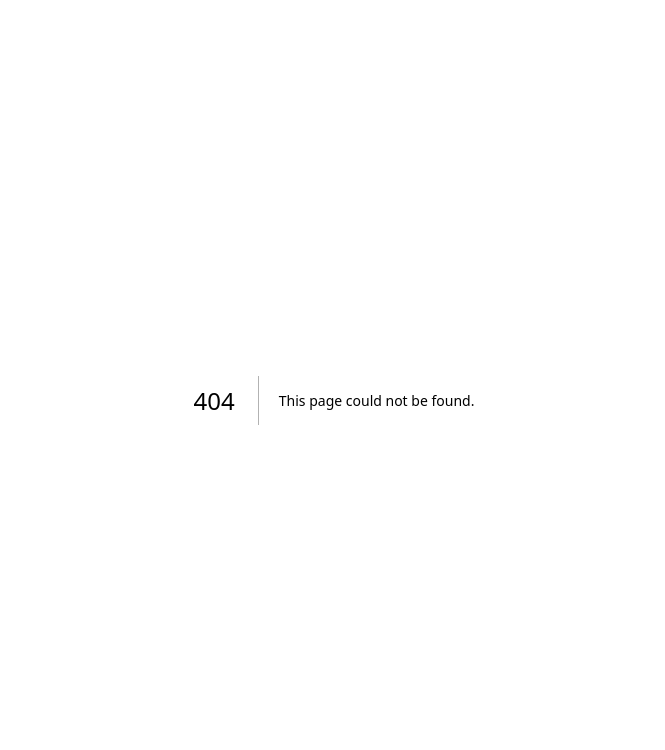
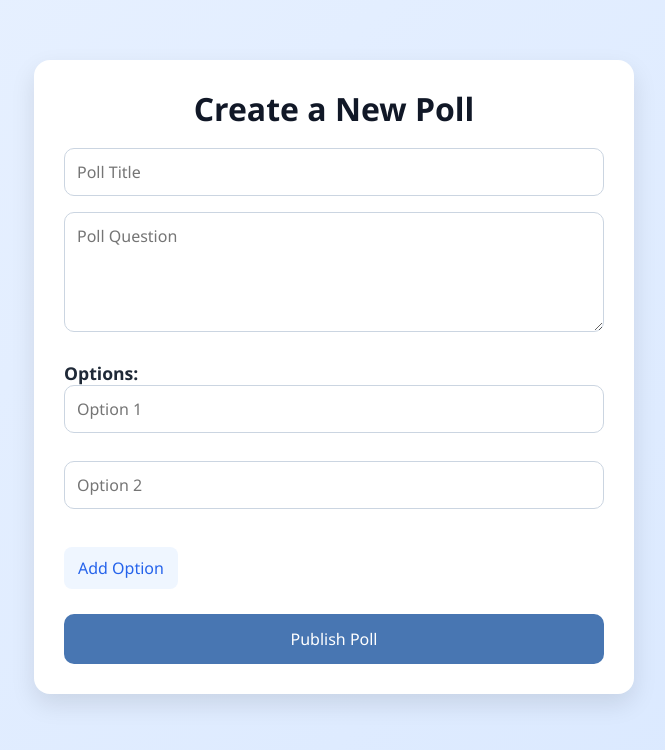
Before and after one commit to anshulgaharwal/timetable-management, a Next.js app: page /create in a window 1280 px wide. Before the commit this address had no page. Shown: the top 750 px of the page, without its empty margins (306-971 px from the left). Built offline with nearby package versions, Linux system fonts and the light colour scheme.

Commit message:
Add files via upload

```diff
--- /dev/null
+++ b/src/app/create/create.css
@@ -0,0 +1,119 @@
+/* style.css */
+
+body {
+  background-color: #e0edff;
+  font-family: 'Segoe UI', sans-serif;
+  margin: 0;
+  padding: 0;
+}
+
+.container {
+  max-width: 600px;
+  margin: 60px auto;
+  padding: 30px;
+  background-color: white;
+  border-radius: 16px;
+  box-shadow: 0 10px 25px rgba(0, 0, 0, 0.1);
+}
+
+h1 {
+  font-size: 2rem;
+  color: #111827;
+  text-align: center;
+  margin-bottom: 20px;
+}
+
+form {
+  display: flex;
+  flex-direction: column;
+}
+
+input[type="text"],
+textarea {
+  width: 100%;
+  padding: 12px;
+  margin-bottom: 16px;
+  border: 1px solid #cbd5e1;
+  border-radius: 10px;
+  font-size: 1rem;
+  transition: border-color 0.3s, box-shadow 0.3s;
+}
+
+input:focus,
+textarea:focus {
+  border-color: #3b82f6;
+  box-shadow: 0 0 0 2px #bfdbfe;
+  outline: none;
+}
+
+textarea {
+  resize: vertical;
+  min-height: 120px;
+}
+
+h3 {
+  margin-top: 15px;
+  font-size: 1.1rem;
+  font-weight: 600;
+  color: #1f2937;
+}
+
+.option-row {
+  display: flex;
+  align-items: center;
+  margin-bottom: 12px;
+}
+
+.option-row input {
+  flex: 1;
+}
+
+.option-row button {
+  background-color: #fef2f2;
+  color: #dc2626;
+  border: none;
+  border-radius: 10px;
+  font-size: 1.2rem;
+  padding: 6px 12px;
+  margin-left: 10px;
+  cursor: pointer;
+  transition: background-color 0.2s;
+}
+
+.option-row button:hover {
+  background-color: #fee2e2;
+}
+
+.add-button {
+  background-color: #eff6ff;
+  color: #2563eb;
+  padding: 10px 14px;
+  border: none;
+  border-radius: 8px;
+  cursor: pointer;
+  font-size: 1rem;
+  margin-top: 10px;
+  width: fit-content;
+  transition: background-color 0.3s;
+}
+
+.add-button:hover {
+  background-color: #dbeafe;
+}
+
+.submit-button {
+  margin-top: 25px;
+  width: 100%;
+  padding: 14px;
+  background-color: #4876b2;
+  color: white;
+  font-size: 1rem;
+  border: none;
+  border-radius: 10px;
+  cursor: pointer;
+  transition: background-color 0.3s;
+}
+
+.submit-button:hover {
+  background-color: #3a5f8e;
+}
--- /dev/null
+++ b/src/app/create/page.js
@@ -0,0 +1,87 @@
+'use client';
+import './create.css';
+import { useState } from 'react';
+import { useRouter } from 'next/navigation';
+
+export default function CreatePollPage() {
+  const router = useRouter();
+  const [title, setTitle] = useState('');
+  const [question, setQuestion] = useState('');
+  const [options, setOptions] = useState(['', '']);
+
+  const addOption = () => setOptions([...options, '']);
+  const removeOption = (index) => {
+    const newOptions = [...options];
+    newOptions.splice(index, 1);
+    setOptions(newOptions);
+  };
+  const handleOptionChange = (value, index) => {
+    const newOptions = [...options];
+    newOptions[index] = value;
+    setOptions(newOptions);
+  };
+
+  const handleSubmit = async (e) => {
+    e.preventDefault();
+
+    const res = await fetch('/api/create', {
+      method: 'POST',
+      body: JSON.stringify({ title, question, options }),
+      headers: { 'Content-Type': 'application/json' },
+    });
+
+    if (res.ok) {
+      const data = await res.json();
+      router.push(`/create/success?id=${data.pollId}`);
+    } else {
+      alert('Error creating poll');
+    }
+  };
+
+  return (
+    <main className="container">
+  <h1>Create a New Poll</h1>
+  <form onSubmit={handleSubmit}>
+    <input
+      type="text"
+      placeholder="Poll Title"
+      value={title}
+      onChange={(e) => setTitle(e.target.value)}
+      required
+    />
+
+    <textarea
+      placeholder="Poll Question"
+      value={question}
+      onChange={(e) => setQuestion(e.target.value)}
+      required
+    />
+
+    <h3>Options:</h3>
+    {options.map((opt, i) => (
+      <div className="option-row" key={i}>
+        <input
+          type="text"
+          placeholder={`Option ${i + 1}`}
+          value={opt}
+          onChange={(e) => handleOptionChange(e.target.value, i)}
+          required
+        />
+        {options.length > 2 && (
+          <button type="button" onClick={() => removeOption(i)}>✖</button>
+        )}
+      </div>
+    ))}
+
+    <button type="button" onClick={addOption} className="add-button">
+    Add Option
+    </button>
+
+    <button type="submit" className="submit-button">
+      Publish Poll
+    </button>
+  </form>
+</main>
+
+  );
+}
```
Also changed, not shown: src/app/create/success/page.js (added, +16 -0 lines).
